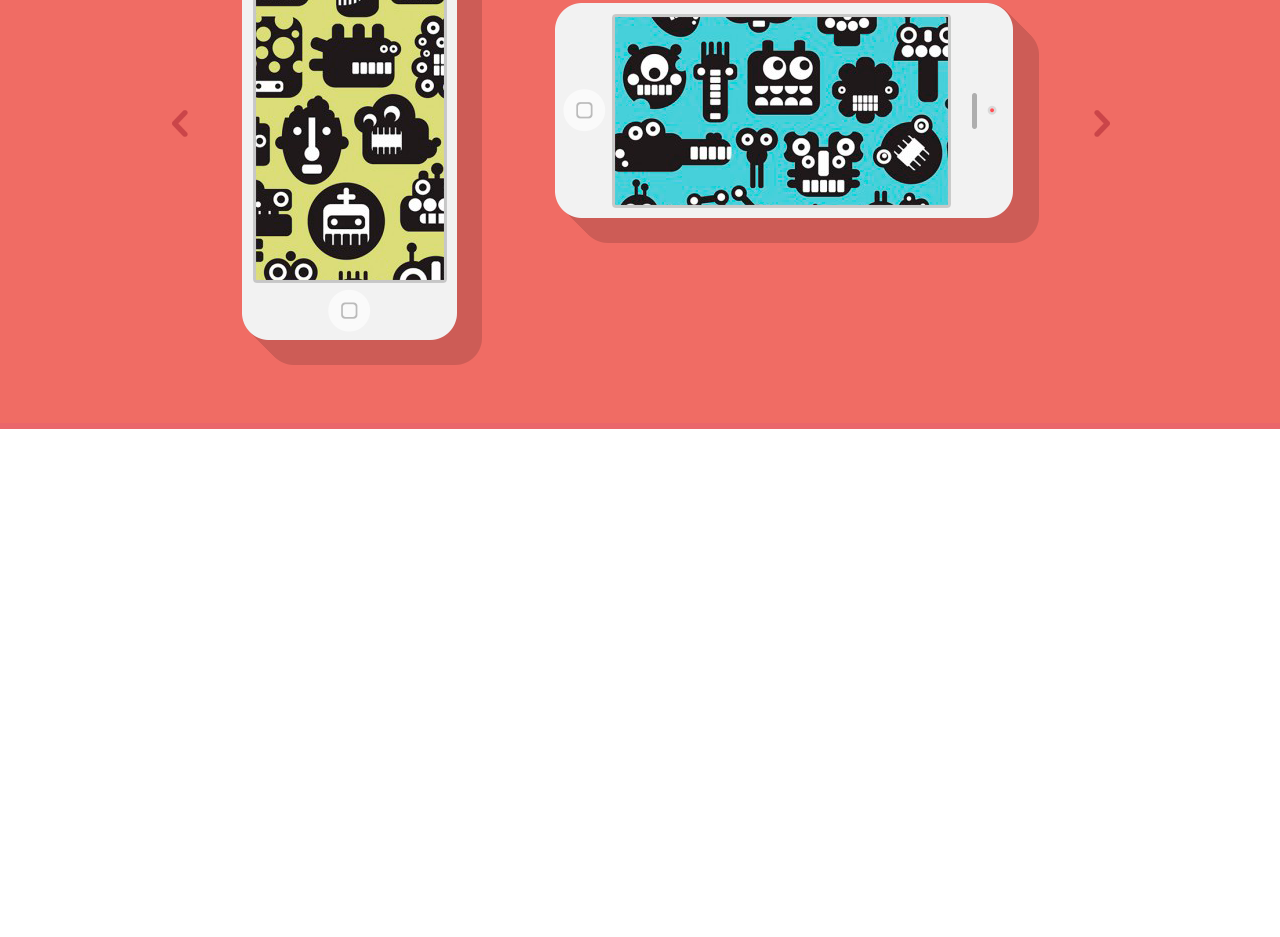
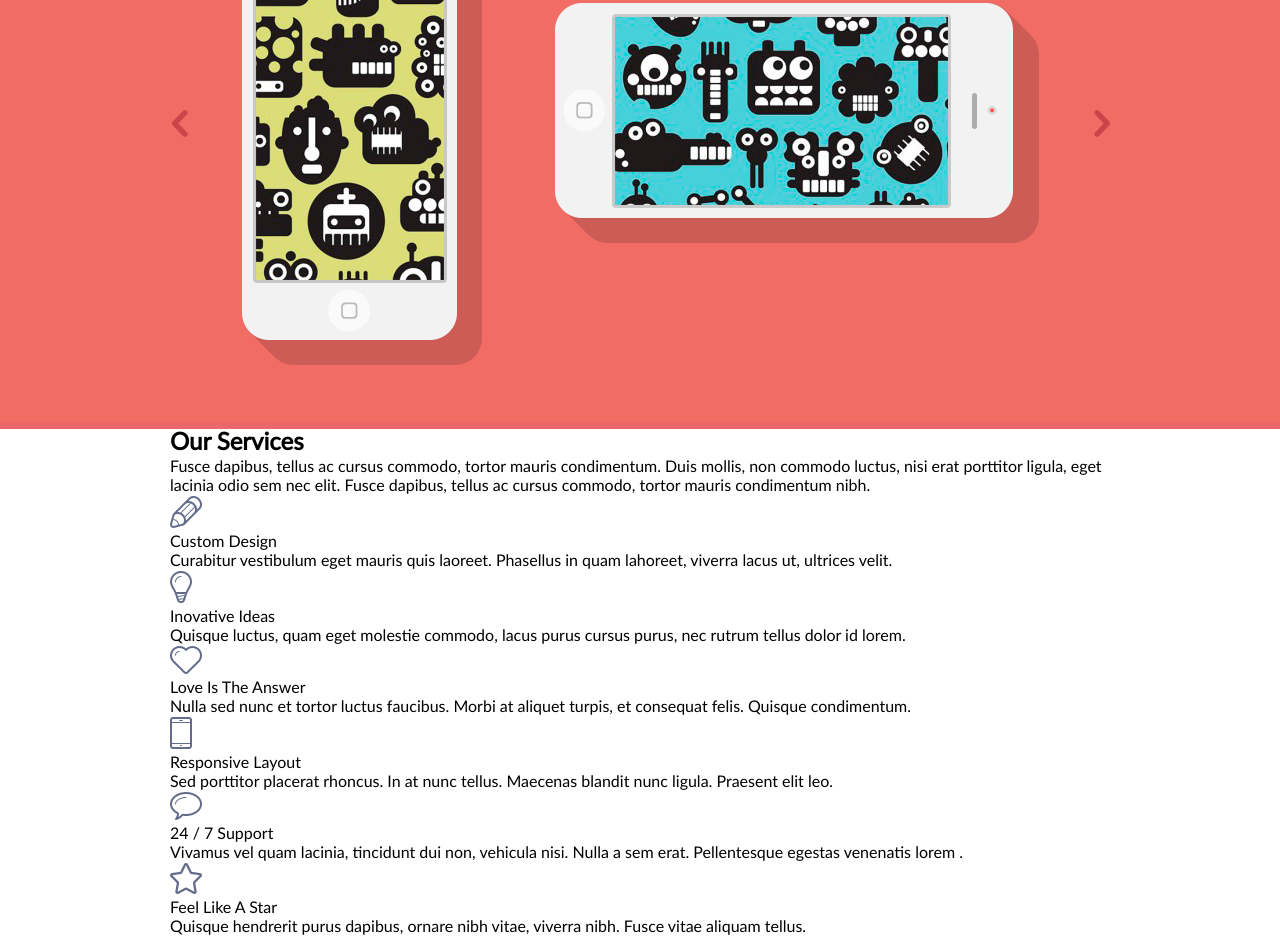
Before and after one commit to Morreis/singolo, a plain HTML site: page singolo1.html in a window 1280 px wide. Shown: the part 266-1203 px from the top of the page. Before the commit the page ends 800 px from the top, so only its background shows below. Drawn offline with Linux system fonts and the light colour scheme.

Commit message:
feat: add markup for services

```diff
--- a/singolo1.html
+++ b/singolo1.html
@@ -45,5 +45,55 @@
 			</div> <!-- slider container -->
 		</div> <!-- container -->
 	</main>
+	<div class="services">
+		<div class="container">
+			<h2 class="service_header">Our Services</h2>
+			<p>Fusce dapibus, tellus ac cursus commodo, tortor mauris condimentum. Duis mollis, non commodo luctus, nisi erat porttitor ligula, eget lacinia odio sem nec elit. Fusce dapibus, tellus ac cursus commodo, tortor mauris condimentum nibh.</p>
+			<div class="service_box">
+				<div class="service_item"><!-- PEN -->
+					<div class="service_item_logo">
+						<img src="assets/img/pen.png" alt="pen image">
+					</div>
+					<div class="service_item_header">Custom Design</div>
+					<p class="service_item_sub service_item_pen">Curabitur vestibulum eget mauris quis laoreet. Phasellus in quam lahoreet, viverra lacus ut, ultrices velit.</p>
+				</div> <!-- PEN -->
+				<div class="service_item"> <!-- BULB -->
+					<div class="service_item_logo">
+						<img src="assets/img/bulb.png" alt="bulb image">
+					</div>
+					<div class="service_item_header">Inovative Ideas</div>
+					<p class="service_item_sub">Quisque luctus, quam eget molestie commodo, lacus purus cursus purus, nec rutrum tellus dolor id lorem.</p>
+				</div> <!-- BULB -->
+				<div class="service_item"> <!-- HEART -->
+					<div class="service_item_logo">
+						<img src="assets/img/heart.png" alt="heart image">
+					</div>
+					<div class="service_item_header">Love Is The Answer</div>
+					<p class="service_item_sub">Nulla sed nunc et tortor luctus faucibus. Morbi at aliquet turpis, et consequat felis. Quisque condimentum.</p>
+				</div> <!-- HEART -->
+				<div class="service_item"> <!-- PHONE -->
+					<div class="service_item_logo">
+						<img src="assets/img/phone.png" alt="phone image">
+					</div>
+					<div class="service_item_header">Responsive Layout</div>
+					<p class="service_item_sub">Sed porttitor placerat rhoncus. In at nunc tellus. Maecenas blandit nunc ligula. Praesent elit leo.</p>
+				</div> <!-- PHONE -->
+				<div class="service_item"> <!-- BUBBLE -->
+					<div class="service_item_logo">
+						<img src="assets/img/bubble.png" alt="bubble image">
+					</div>
+					<div class="service_item_header service_item_bubble">24 / 7 Support</div>
+					<p class="service_item_sub service_item_sub_bubble">Vivamus vel quam lacinia, tincidunt dui non, vehicula nisi. Nulla a sem erat. Pellentesque egestas venenatis lorem .</p>
+				</div> <!-- BUBBLE -->
+				<div class="service_item"> <!-- STAR -->
+					<div class="service_item_logo">
+						<img src="assets/img/star.png" alt="star image">
+					</div>
+					<div class="service_item_header">Feel Like A Star</div>
+					<p class="service_item_sub">Quisque hendrerit purus dapibus, ornare nibh vitae, viverra nibh. Fusce vitae aliquam tellus.</p>
+				</div> <!-- STAR -->
+			</div>
+		</div>
+	</div>
 </body>
 </html>
```
